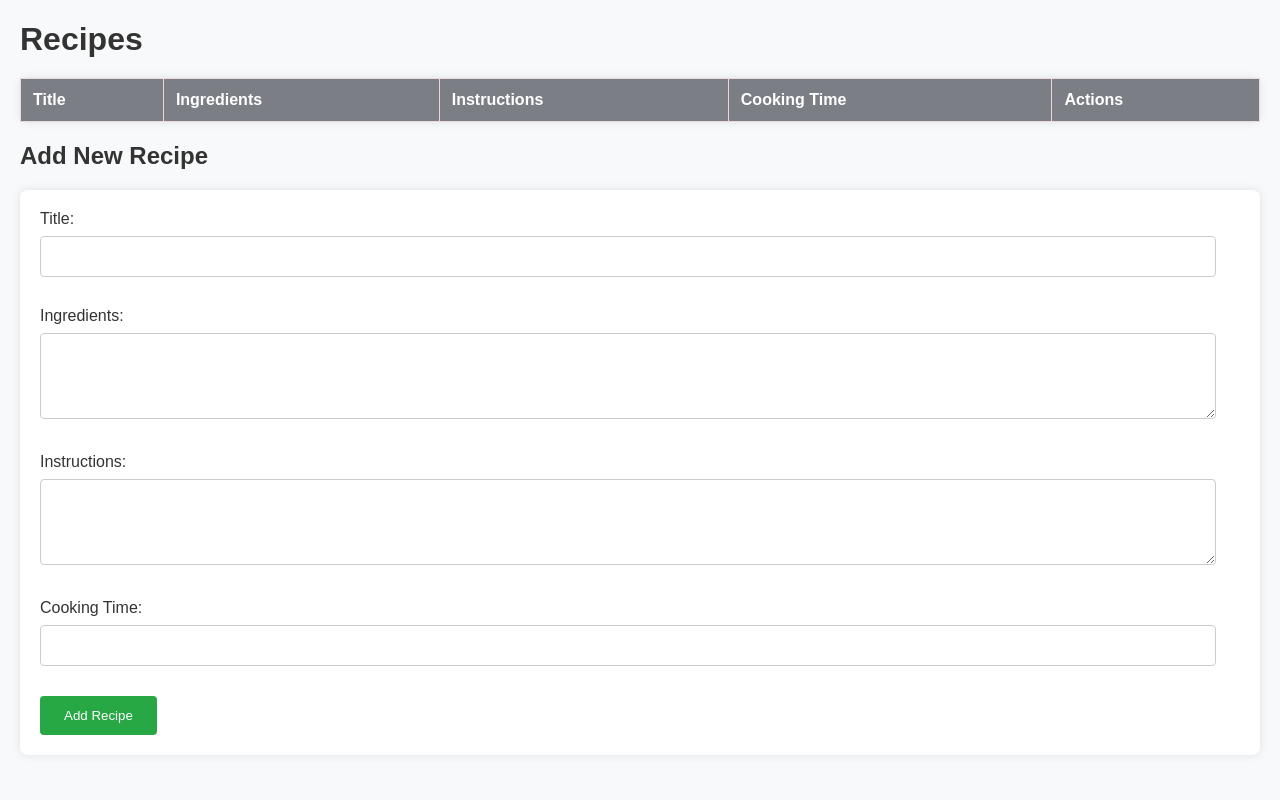
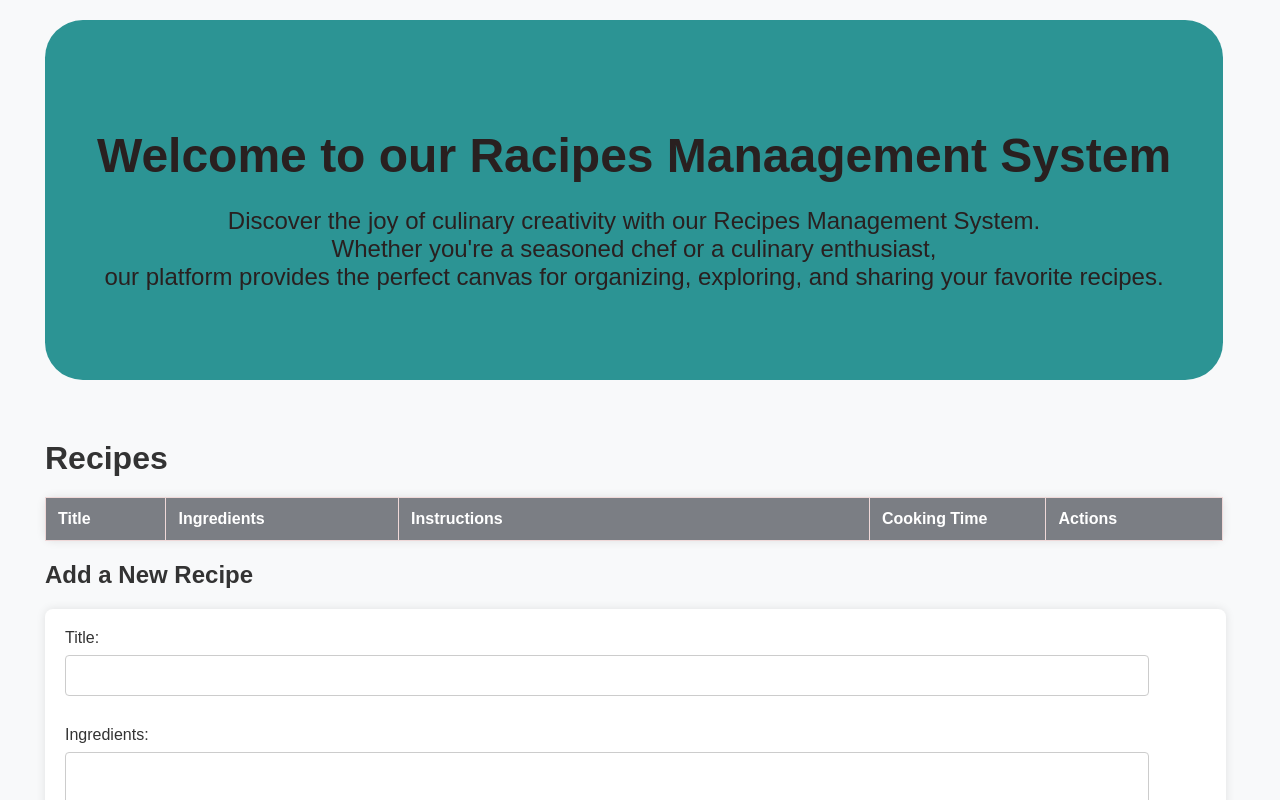
Before and after one commit to Ahmedradwancs/Lab1-FullStack, a website: page public/index.html in a window 1280 px wide. Shown: the top 800 px of the page. Drawn offline with Linux system fonts and the light colour scheme; no server answers.

Commit message:
Fixed a bug where the save button didn't function well after changing from input to textarea and made changes in the code structure and some final styling updates

```diff
--- a/app.js
+++ b/app.js
@@ -1,7 +1,7 @@
 import express from 'express';
 import dotenv from 'dotenv';
 import { connectDB } from './models/recipe.js'; // Import the connectDB function
-import { getRecipes, getRecipeByTitle, insertRecipe, updateRecipe, deleteRecipe } from './db.js'; // Import the database functions
+import { getRecipes, getRecipeByTitle, insertRecipe, updateRecipe, deleteRecipe } from './controllers/db.js'; // Import the database functions
 
 dotenv.config();
 
--- a/db.js
+++ b/controllers/db.js
@@ -1,11 +1,9 @@
 import dotenv from 'dotenv';
-import Recipe from './models/recipe.js';
+import Recipe from '../models/recipe.js';
 
 
 dotenv.config();
 
-// Load environment variables
-const { CONNECTION_URL } = process.env;
 
 // Insert a new recipe
 export const insertRecipe = async (recipe) => {
--- a/models/recipe.js
+++ b/models/recipe.js
@@ -4,7 +4,7 @@ import dotenv from 'dotenv';
 dotenv.config();
 
 // Load environment variables
-const { PORT, CONNECTION_URL } = process.env;
+const { CONNECTION_URL } = process.env;
 
 // MongoDB Connection URI
 const uri = CONNECTION_URL;
--- a/public/index.html
+++ b/public/index.html
@@ -7,6 +7,16 @@
     <link rel="stylesheet" href="styles.css">
 </head>
 <body>
+    <section class="hero">
+        <div class="hero-content">
+            <h1>Welcome to our Racipes Manaagement System</h1>
+            <p>Discover the joy of culinary creativity with our Recipes Management System.
+                <br>Whether you're a seasoned chef or a culinary enthusiast,
+                <br>our platform provides
+                the perfect canvas for organizing, exploring, and sharing your favorite recipes.
+                </p>
+        </div>
+    </section>
 
 <h1 class="title">Recipes</h1>
 
@@ -25,7 +35,7 @@
     </tbody>
 </table>
 
-<h2 class="section-title">Add New Recipe</h2>
+<h2 class="section-title">Add a New Recipe</h2>
 
 <form id="addRecipeForm" class="recipe-form" method="post">
     <div class="form-group">
--- a/public/script.js
+++ b/public/script.js
@@ -11,7 +11,7 @@ document.addEventListener('DOMContentLoaded', function() {
                         <td>${recipe.title}</td>
                         <td>${recipe.ingredients.join(', ')}</td>
                         <td>${recipe.instructions}</td>
-                        <td>${recipe.cookingTime} minutes</td>
+                        <td>${recipe.cookingTime} </td>
                         <td>
                             <button onclick="editRecipe('${recipe._id}')">Edit</button>
                             <button onclick="deleteRecipe('${recipe._id}')">Delete</button>
@@ -66,7 +66,7 @@ function saveRecipe(id) {
     let row = document.querySelector(`#recipeTable tbody tr[data-id="${id}"]`);
 
     // Retrieve the input values from the row
-    let inputs = row.querySelectorAll('input');
+    let inputs = row.querySelectorAll('textarea'); // Change 'input' to 'textarea'
     let updatedRecipe = {
         title: inputs[0].value,
         ingredients: inputs[1].value.split(',').map(ingredient => ingredient.trim()),
@@ -92,6 +92,7 @@ function saveRecipe(id) {
     })
     .catch(error => console.error('Error updating recipe:', error));
 }
+
 
 
 function deleteRecipe(id) {
--- a/public/styles.css
+++ b/public/styles.css
@@ -6,18 +6,55 @@ body {
     background-color: #f8f9fa; /* Light gray background */
 }
 
+/* Hero Section */
+.hero {
+    background-size: cover;
+    background-position: center;
+    height: 45vh;
+    display: flex;
+    justify-content: center;
+    align-items: center;
+    background-color: rgb(44, 148, 148);
+    width: 95%;
+    margin-left: 25px;
+    border-radius: 1cm;
+    margin-bottom: 60px;
+}
+
+.hero-content {
+    text-align: center;
+    color: #292020;
+}
+
+.hero-content h1 {
+    font-size: 3rem;
+    margin-bottom: 20px;
+}
+
+.hero-content p {
+    font-size: 1.5rem;
+    margin-bottom: 20px;
+}
+
 .title {
     margin-bottom: 20px;
     color: #333; /* Dark text color */
+    margin-left: 25px;
 }
 
+.section-title{
+    margin-bottom: 20px;
+    color: #333; /* Dark text color */
+    margin-left: 25px;
+}
 .recipe-table {
-    width: 100%;
+    width: 95%;
     border-collapse: collapse;
     margin-bottom: 20px;
     background-color: #fff; /* White background */
     border-radius: 8px; /* Rounded corners */
     box-shadow: 0 0 10px rgba(0, 0, 0, 0.1); /* Soft shadow effect */
+    margin-left: 25px;
 }
 
 .recipe-table th, .recipe-table td {
@@ -31,8 +68,22 @@ body {
     color: white;
 }
 
+.recipe-table th:nth-child(4),
+.recipe-table td:nth-child(4),
+.recipe-table th:nth-child(5),
+.recipe-table td:nth-child(5) {
+    width: 15%;
+}
+
+.recipe-table th:nth-child(3),
+.recipe-table td:nth-child(3) {
+    width: 40%;
+}
+
+
 .input-field {
-    width: calc(100% - 24px); /* Adjust width to leave space for padding */
+    /* width: calc(100% - 24px); */
+    width: 100%;
     padding: 12px;
     box-sizing: border-box;
     margin-bottom: 10px;
@@ -55,21 +106,27 @@ body {
 
 .form-group {
     margin-bottom: 20px;
+    width: 95%;
 }
 
 .section-title {
-    color: #333; /* Dark text color */
+    color: #333;
 }
 
+/* Adjust form width and position */
 .recipe-form {
     background-color: #fff; /* White background */
     padding: 20px;
     border-radius: 8px; /* Rounded corners */
     box-shadow: 0 0 10px rgba(0, 0, 0, 0.1); /* Soft shadow effect */
+    margin-left: 25px; /* Adjust margin to align with table */
+    width: 92%; /* Match the width of the table */
+    margin-bottom: 20px; /* Add some bottom margin for spacing */
 }
+
 
 .recipe-form label {
     display: block;
     margin-bottom: 8px;
-    color: #333; /* Dark text color */
+    color: #333;
 }
```
Also changed, not shown: Lab1-Report.md (deleted, +0 -47 lines).
